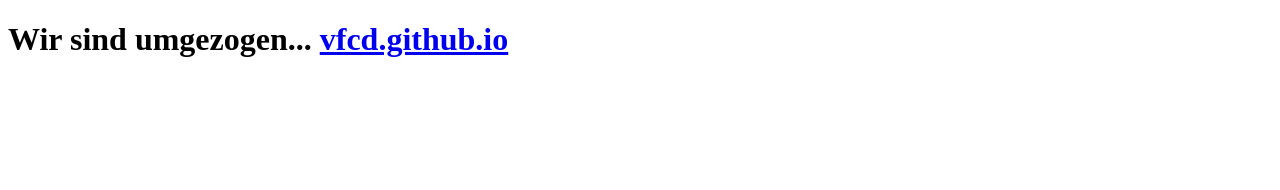
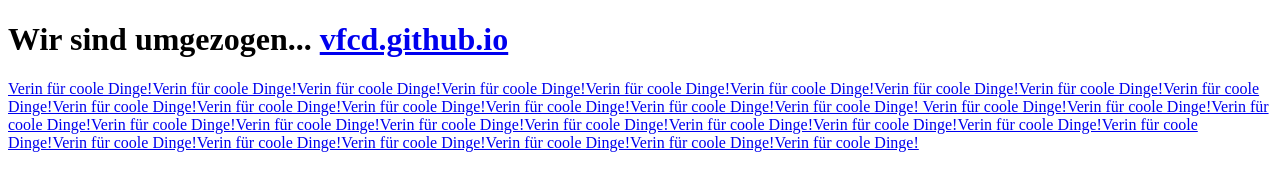
Before and after one commit to VdIfcD/homepage.io, a plain HTML site: page index.html in a window 1280 px wide. Drawn offline with Linux system fonts and the light colour scheme.

Commit message:
linking updated

```diff
--- a/index.html
+++ b/index.html
@@ -17,6 +17,8 @@
 
 <body id="page-top" class="index">
  <h1> Wir sind umgezogen... <a href="https://vfcd.github.io"> vfcd.github.io </h1>
+ <p> Verin für coole Dinge!Verin für coole Dinge!Verin für coole Dinge!Verin für coole Dinge!Verin für coole Dinge!Verin für coole Dinge!Verin für coole Dinge!Verin für coole Dinge!Verin für coole Dinge!Verin für coole Dinge!Verin für coole Dinge!Verin für coole Dinge!Verin für coole Dinge!Verin für coole Dinge!Verin für coole Dinge!
+ Verin für coole Dinge!Verin für coole Dinge!Verin für coole Dinge!Verin für coole Dinge!Verin für coole Dinge!Verin für coole Dinge!Verin für coole Dinge!Verin für coole Dinge!Verin für coole Dinge!Verin für coole Dinge!Verin für coole Dinge!Verin für coole Dinge!Verin für coole Dinge!Verin für coole Dinge!Verin für coole Dinge!Verin für coole Dinge!Verin für coole Dinge!
 </body>
 
 </html>
```
Also changed, not shown: README.md.
